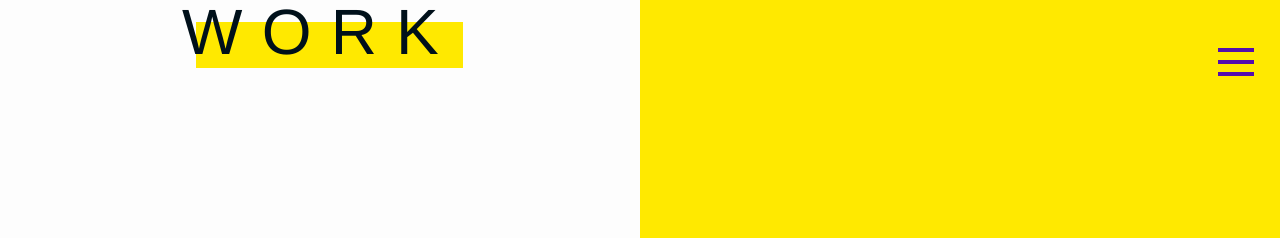
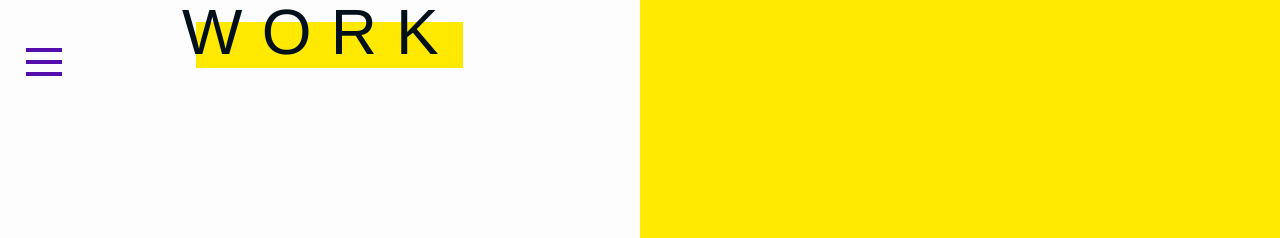
Before and after one commit to kuuurttyy/kuuurttyy.github.io, a Jekyll site: the page built from index.html, in a window 1280 px wide. Shown: the top 238 px of the page. Built offline with Jekyll 4.4.1, drawn with Linux system fonts in a browser that asks for light colours.

Commit message:
more responsiveness

```diff
--- a/_sass/_layout.scss
+++ b/_sass/_layout.scss
@@ -83,6 +83,10 @@
     // margin of 1/8 all around
     margin-top: 12.5vh;
     margin-bottom: 12.5vh;
+    @include media($full-width) {
+        margin-top: 5vh;
+        margin-bottom: 5vh;
+    }
 }
 
 // doesnt do anything for some reason
--- a/_sass/_navigation.scss
+++ b/_sass/_navigation.scss
@@ -10,7 +10,7 @@
     position: fixed;
     z-index: 2000;
     display: block;
-    right: 2vw;
+    left: 2vw;
     top: 0;
 }
 
@@ -95,8 +95,6 @@
         top: 50%;
         height: 60%;
         //        font-size: 54px;
-        font-size: 5.5625rem;
-        line-height: 5.625rem;
         @include transform(translateY(-50%));
         @include perspective(1200px);
     }
@@ -113,6 +111,10 @@
             a {
                 display: block;
                 color: #fff;
+                text-transform: uppercase;
+                font-size: 5.5625rem;
+                line-height: 5.625rem;
+                letter-spacing: 0.03em;
                 -webkit-transition: color 0.2s;
                 transition: color 0.2s;
                 &:hover,
@@ -131,15 +133,18 @@
     }
 }
 
-@media screen and (max-height: 30.5em) {
+@media screen and (max-height: 700px) {
     .overlay-nav {
         nav {
             height: 70%;
-            font-size: 34px;
         }
         ul {
             li {
                 min-height: 34px;
+                a {
+                    font-size: 3em;
+                    line-height: 1em;
+                }
             }
         }
     }
--- a/_sass/_projects.scss
+++ b/_sass/_projects.scss
@@ -6,7 +6,6 @@
     // bring up into view before scrolling
     position: relative;
     top: -20vh;
-    padding-bottom: 500px;
 }
 
 .project-image {
--- a/_sass/_typography.scss
+++ b/_sass/_typography.scss
@@ -35,6 +35,11 @@
     //        line-height: 5rem;
     //        letter-spacing: 0.25em;
     //    }
+    @include media($full-width) {
+        font-size: 10vw;
+        line-height: 11vw;
+        letter-spacing: 2.3vw;
+    }
     span {
         position: relative;
         // offset background block
@@ -55,6 +60,10 @@
             //                top: 37px;
             //                left: 43px;
             //            }
+            @include media($full-width) {
+                top: 39%;
+                left: 8%;
+            }
         }
     }
 }
```
Lines whose indentation alone changed are shown as unchanged.
